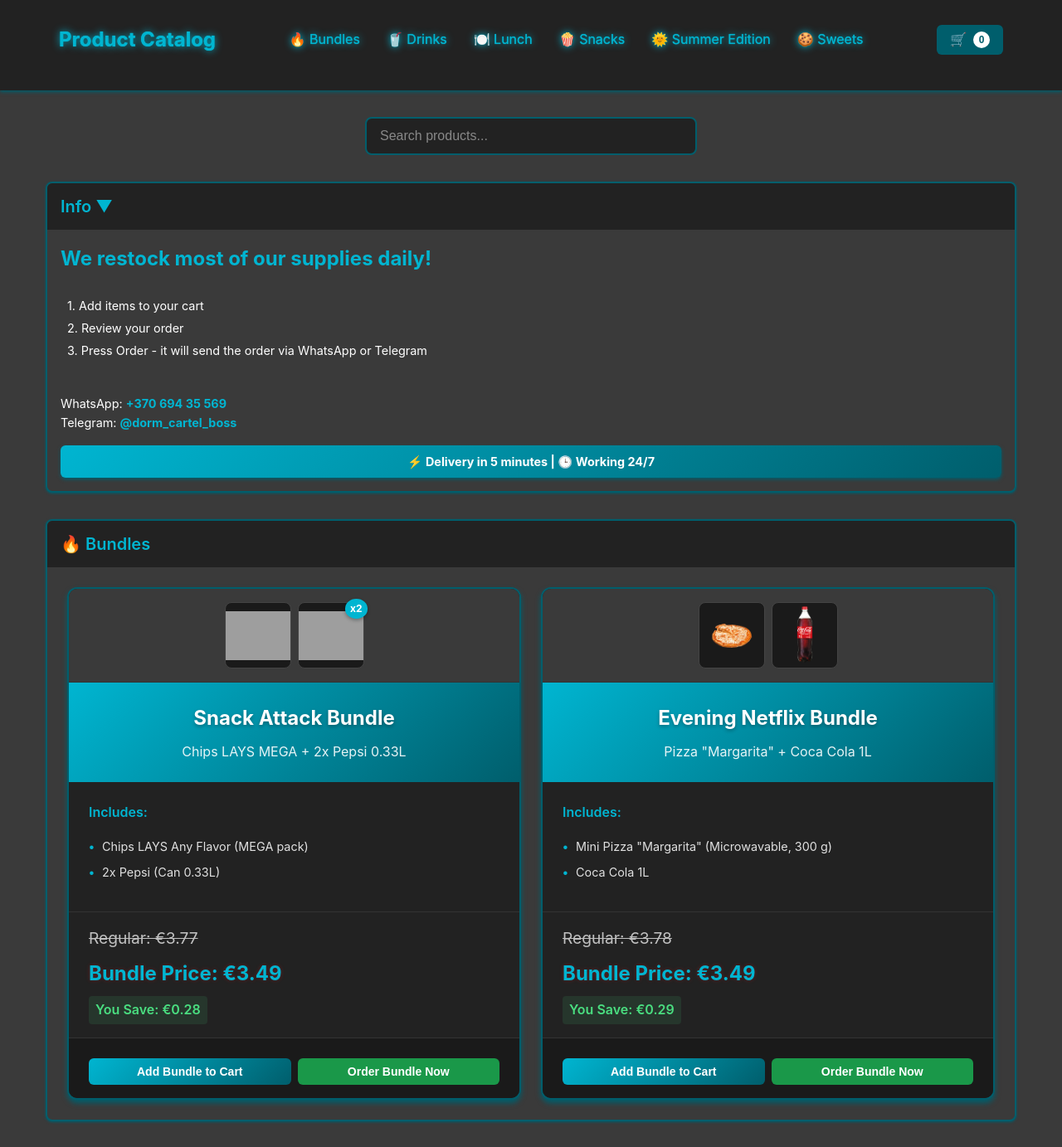
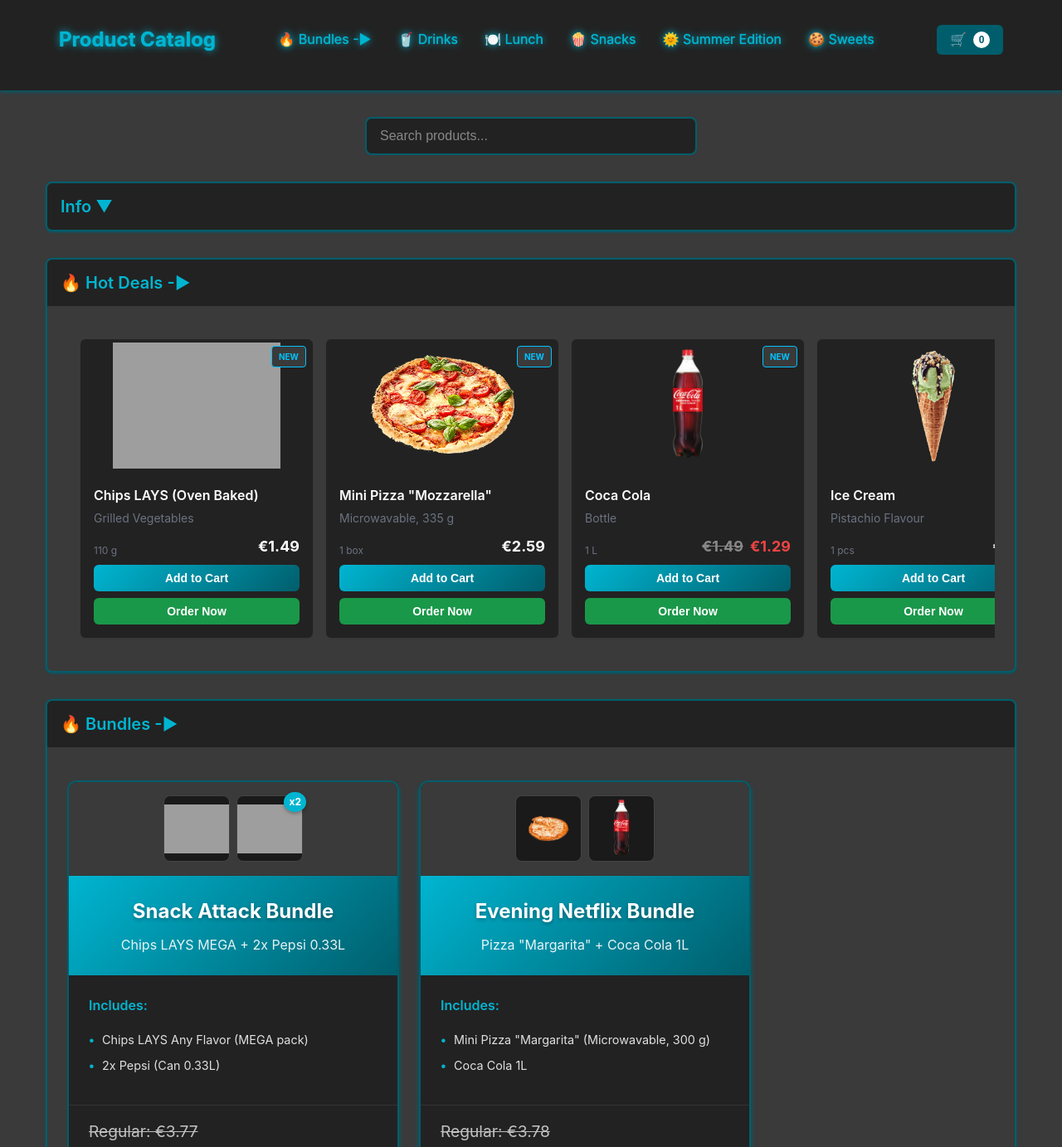
Before and after one commit to rviole/ProductList, a plain HTML site: page index.html in a window 1280 px wide. Shown: the part 13-1396 px from the top of the page at 83% size. Drawn offline with Linux system fonts and the light colour scheme; grey boxes are pictures that could not be loaded.

Commit message:
stable update, info foldable sectio, hot scroll, bundles scroll

```diff
--- a/hot.json
+++ b/hot.json
@@ -1,7 +1,7 @@
 [
     {
         "name": "Chips LAYS (Oven Baked)",
-        "description": "Grilled Vegetables Flavour",
+        "description": "Grilled Vegetables",
         "unit": "110 g",
         "sell_price": 1.49,
         "discount_price": 1.49,
@@ -78,7 +78,7 @@
     },
     {
         "name": "Instance Noodles SUN YAN ",
-        "description": "Asian Chicken Flavor, 65 g",
+        "description": "Asian Chicken, 65 g",
         "unit": "1 pcs",
         "sell_price": 1.19,
         "discount_price": 0.99,
@@ -89,7 +89,7 @@
     },
     {
         "name": "Instance Noodles SUN YAN ",
-        "description": "Roasted Beef Flavor, 65 g",
+        "description": "Roasted Beef, 65 g",
         "unit": "1 pcs",
         "sell_price": 1.19,
         "discount_price": 0.99,
--- a/index.html
+++ b/index.html
@@ -44,32 +44,45 @@
           </div>
         </div>
 
-        <div class="section">
-          <div class="section-title collapsible-title" id="info-toggle">
-            Info
-            <span class="collapse-arrow">▼</span>
+        <div class="section" id="info-section-container">
+          <div class="section-title" id="info-section-title" style="cursor:pointer; user-select:none;" tabindex="0"
+            aria-expanded="false" aria-controls="info-section-content">
+            Info ▼
           </div>
-          <div class="info-section collapsible-content" id="info-content">
+          <div class="info-section" id="info-section-content" aria-hidden="true">
             <h2 class="pitch">We restock most of our supplies daily!</h2>
-            <br>
+            <br />
             <div class="order-steps">
               <div class="step">1. Add items to your cart</div>
               <div class="step">2. Review your order</div>
-              <div class="step">3. Press Order - it will send the order via WhatsApp or Telegram</div>
+              <div class="step">
+                3. Press Order - it will send the order via WhatsApp or Telegram
+              </div>
             </div>
-            <br>
+            <br />
             <div class="contact-info">
-              WhatsApp: <a class='number' href="#">+370 694 35 569</a><br>
-              Telegram: <a class='number' href="https://t.me/dorm_cartel_boss">@dorm_cartel_boss</a>
+              WhatsApp:
+              <a class="number" href="#">+370 694 35 569</a><br />
+              Telegram:
+              <a class="number" href="https://t.me/dorm_cartel_boss">@dorm_cartel_boss</a>
             </div>
             <div class="delivery-highlight">
-                ⚡ <strong>Delivery in 5 minutes | 🕒 Working 24/7</strong>
+              ⚡ <strong>Delivery in 5 minutes | 🕒 Working 24/7</strong>
+            </div>
+          </div>
+        </div>
+
+        <div class="section" id="hot-deals">
+          <div class="section-title">🔥 Hot Deals  -► </div>
+          <div class="section-content">
+            <div class="hot-deals-scroll">
+              <div id="hot-deals-content" class="hot-deals-container"></div>
             </div>
           </div>
         </div>
 
         <div class="section" id="bundles">
-          <div class="section-title">🔥 Bundles</div>
+          <div class="section-title">🔥 Bundles  -►  </div>
           <div class="section-content">
             <div class="loading">
               <div class="loading-spinner"></div>
--- a/products.json
+++ b/products.json
@@ -70,17 +70,6 @@
           "new": true
         },
         {
-          "name": "Pepsi",
-          "description": "Bottle",
-          "unit": "0.5 L",
-          "sell_price": 1.2,
-          "discount_price": 0.99,
-          "quantity": 1,
-          "image": "assets/pepsi_bottle_0.5l.jpeg",
-          "most_popular": false,
-          "new": false
-        },
-        {
           "name": "Juice Tropical",
           "description": "Brand \"Solevita\", pack with Straw, 0.2 L",
           "unit": "1 pcs",
@@ -150,7 +139,8 @@
           "image": "assets/SunYan_instant_noodles_hot_and_spicy_65g.png",
           "most_popular": false,
           "new": true
-        }, {
+        },
+        {
           "name": "Instance Noodles SUN YAN ",
           "description": "Asian Chicken Flavor, 65 g",
           "unit": "1 pcs",
--- a/script.js
+++ b/script.js
@@ -10,6 +10,32 @@ async function fetchProducts() {
   } catch (error) {
     console.error('Error loading products:', error);
     return null;
+  }
+}
+
+// Function to fetch and render hot deals
+async function fetchHotDeals() {
+  try {
+    const response = await fetch('hot.json');
+    if (!response.ok) {
+      throw new Error('Failed to fetch hot deals');
+    }
+    const hotDeals = await response.json();
+    const hotDealsContainer = document.getElementById('hot-deals-content');
+
+    if (hotDealsContainer) {
+      hotDealsContainer.innerHTML = '';
+      hotDeals.forEach(product => {
+        const card = renderProductCard(product);
+        hotDealsContainer.appendChild(card);
+      });
+    }
+  } catch (error) {
+    console.error('Error fetching hot deals:', error);
+    const hotDealsSection = document.getElementById('hot-deals');
+    if (hotDealsSection) {
+      hotDealsSection.style.display = 'none';
+    }
   }
 }
 
@@ -51,9 +77,9 @@ function renderNavigation(sections) {
   const bundleLi = document.createElement('li');
   const bundleA = document.createElement('a');
   bundleA.href = '#bundles';
-  bundleA.textContent = '🔥 Bundles';
+  bundleA.textContent = '🔥 Bundles -►';
   bundleA.className = 'nav-link';
-  bundleA.addEventListener('click', function(e) {
+  bundleA.addEventListener('click', function (e) {
     e.preventDefault();
     const target = document.getElementById('bundles');
     if (target) {
@@ -79,7 +105,7 @@ function renderNavigation(sections) {
     a.href = `#${sectionId}`;
     a.textContent = section.name;
     a.className = 'nav-link';
-    a.addEventListener('click', function(e) {
+    a.addEventListener('click', function (e) {
       e.preventDefault();
       const target = document.getElementById(sectionId);
       if (target) {
@@ -120,7 +146,7 @@ function renderBundleCard(bundle) {
       img.src = item.image;
       img.alt = item.product_name;
       img.className = 'bundle-product-img';
-      img.onerror = function() {
+      img.onerror = function () {
         // On image error, replace with placeholder
         this.style.display = 'none';
         imageContainer.classList.add(getRandomColorClass());
@@ -254,16 +280,19 @@ function renderBundles(bundles) {
 
   const title = document.createElement('div');
   title.className = 'section-title';
-  title.textContent = '🔥 Bundles';
+  title.textContent = '🔥 Bundles -►';
 
   const content = document.createElement('div');
   content.className = 'section-content';
+
+  const scrollContainer = document.createElement('div');
+  scrollContainer.className = 'section-content';
 
   if (!bundles || bundles.length === 0) {
     const empty = document.createElement('p');
     empty.className = 'empty';
     empty.textContent = 'No bundles available at the moment.';
-    content.appendChild(empty);
+    scrollContainer.appendChild(empty);
   } else {
     const bundleGrid = document.createElement('div');
     bundleGrid.className = 'bundle-grid';
@@ -272,11 +301,11 @@ function renderBundles(bundles) {
       bundleGrid.appendChild(renderBundleCard(bundle));
     });
 
-    content.appendChild(bundleGrid);
+    scrollContainer.appendChild(bundleGrid);
   }
 
   bundlesSection.appendChild(title);
-  bundlesSection.appendChild(content);
+  bundlesSection.appendChild(scrollContainer);
 }
 
 // Function to render a product card
@@ -294,7 +323,7 @@ function renderProductCard(product) {
     img.src = product.image;
     img.alt = product.name;
     img.className = 'product-img';
-    img.onerror = function() {
+    img.onerror = function () {
       // On image error, replace with placeholder
       this.style.display = 'none';
       imageContainer.classList.add(colorClass);
@@ -494,7 +523,7 @@ function setupSearch() {
   const searchInput = document.getElementById('search-input');
   const clearButton = document.getElementById('clear-search');
 
-  searchInput.addEventListener('input', function() {
+  searchInput.addEventListener('input', function () {
     const query = this.value.trim().toLowerCase();
 
     if (query.length > 0) {
@@ -506,7 +535,7 @@ function setupSearch() {
     }
   });
 
-  clearButton.addEventListener('click', function() {
+  clearButton.addEventListener('click', function () {
     searchInput.value = '';
     clearButton.classList.remove('visible');
     showAllProducts();
@@ -548,36 +577,79 @@ function showAllProducts() {
   }
 }
 
-// Initialize the application
-async function init() {
-  setupMobileNav();
-  setupSearch();
-  setupCartFunctionality();
 
+
+
+// Setup info section interactivity
+function setupInfoSection() {
+  const infoTitle = document.getElementById('info-section-title');
+  const infoContent = document.getElementById('info-section-content');
+
+  if (!infoTitle || !infoContent) return;
+
+  infoTitle.addEventListener('click', () => {
+    const isOpen = infoContent.classList.toggle('open');
+    infoTitle.setAttribute('aria-expanded', isOpen);
+    infoContent.setAttribute('aria-hidden', !isOpen);
+  });
+
+  infoTitle.addEventListener('keydown', (e) => {
+    if (e.key === 'Enter' || e.key === ' ') {
+      e.preventDefault();
+      infoTitle.click();
+    }
+  });
+}
+
+// Handle product data loading and rendering
+async function initializeProducts() {
+  const contentElement = document.getElementById('content');
+
+  try {
     const [productsData, bundlesData] = await Promise.all([
       fetchProducts(),
       fetchBundles()
     ]);
 
-  if (productsData) {
+    if (productsData?.sections) {
       allSections = productsData.sections;
       allProducts = productsData.sections.flatMap(section => section.products);
-
       renderNavigation(productsData.sections);
       renderSections(productsData);
     } else {
-    const contentElement = document.getElementById('content');
-    contentElement.innerHTML = '';
-
-    const error = document.createElement('div');
-    error.className = 'error';
-    error.textContent = 'Failed to load products. Please try again later.';
-    contentElement.appendChild(error);
+      throw new Error('Invalid products data structure');
     }
 
-  // Render bundles
     if (bundlesData) {
       renderBundles(bundlesData);
+    }
+
+  } catch (error) {
+    console.error('Error initializing products:', error);
+    contentElement.innerHTML = `
+      <div class="error">
+        Failed to load products. Please try again later.
+      </div>
+    `;
+  }
+}
+
+// Initialize the application
+async function init() {
+  try {
+    // Setup UI components
+    setupMobileNav();
+    setupSearch();
+    setupCartFunctionality();
+    setupInfoSection();
+
+    // Initialize content
+    await Promise.all([
+      initializeProducts(),
+      fetchHotDeals()
+    ]);
+  } catch (error) {
+    console.error('Application initialization failed:', error);
   }
 }
 
--- a/styles.css
+++ b/styles.css
@@ -293,14 +293,35 @@ main {
 
 /* Bundle styles */
 .bundle-grid {
-  display: grid;
-  grid-template-columns: 1fr;
+  display: flex;
   gap: 1.5rem;
+  padding: 1rem 0;
+  overflow-x: auto;
+  -webkit-overflow-scrolling: touch;
+  scrollbar-width: thin;
 }
 
 @media (min-width: 768px) {
   .bundle-grid {
     grid-template-columns: repeat(2, 1fr);
+  }
+}
+
+.bundle-card {
+  flex: 0 0 auto;
+  width: 300px; /* Default for mobile */
+}
+
+@media (min-width: 768px) {
+  .bundle-card {
+    width: 350px;
+  }
+}
+
+/* Desktop */
+@media (min-width: 1024px) {
+  .bundle-card {
+    width: 400px;
   }
 }
 
@@ -1151,3 +1172,66 @@ main {
 .contact-info a:hover {
   text-decoration: underline;
 }
+
+
+/*  ------------------------------------------------------- */
+
+
+
+/* Add folding functionality styles for info section */
+.info-section {
+  max-height: 0;
+  overflow: hidden;
+  transition: max-height 0.3s ease;
+  cursor: pointer;
+  user-select: none;
+  color: white;
+  padding: 0 1rem;
+}
+
+.info-section.open {
+  max-height: 500px; /* sufficiently large to show content */
+  padding: 1rem;
+  cursor: default;
+}
+
+/* Hot Deals Section */
+.hot-deals-scroll {
+  width: 100%;
+  overflow-x: auto;
+  -webkit-overflow-scrolling: touch;
+  scrollbar-width: thin;
+  padding: 1rem 0;
+}
+
+.hot-deals-container {
+  display: flex;
+  gap: 1rem;
+  padding: 0 1rem;
+}
+
+.hot-deals-container .product-card {
+  flex: 0 0 auto;
+  width: 160px; /* Default for mobile */
+}
+
+/* Tablet */
+@media (min-width: 768px) {
+  .hot-deals-container .product-card {
+    width: 200px;
+  }
+}
+
+/* Desktop */
+@media (min-width: 1024px) {
+  .hot-deals-container .product-card {
+    width: 240px;
+  }
+}
+
+/* Large Desktop */
+@media (min-width: 1280px) {
+  .hot-deals-container .product-card {
+    width: 280px;
+  }
+}
```
Lines whose indentation alone changed are shown as unchanged.
